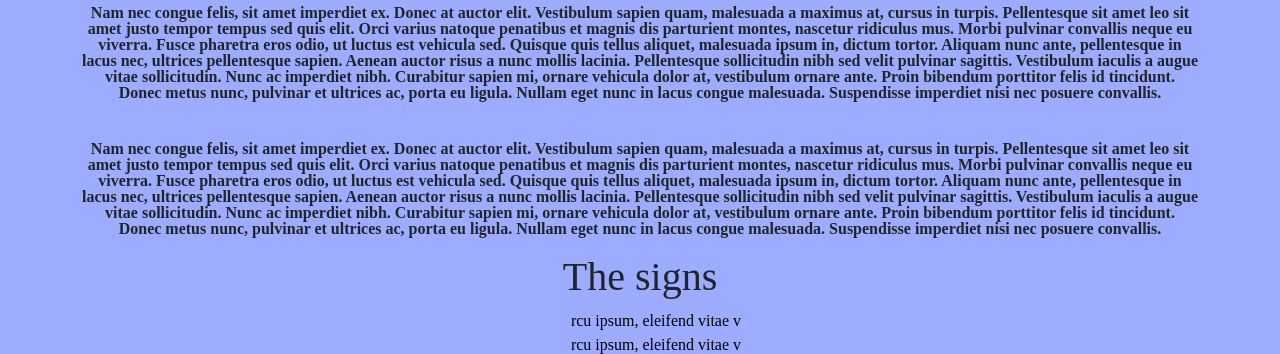
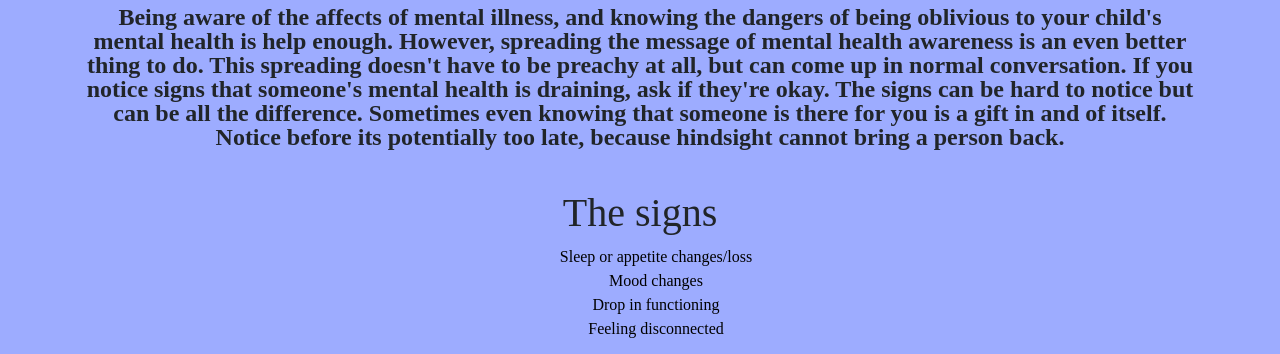
Before and after one commit to lreboseno22/Mental-Health-Awareness, a plain HTML site: page HTML/help.html in a window 1280 px wide. Shown: the part 605-959 px from the top of the page. Drawn offline with nearby package versions, Linux system fonts and the light colour scheme; a web font is replaced by a local one.

Commit message:
help page text

```diff
--- a/HTML/help.html
+++ b/HTML/help.html
@@ -25,24 +25,21 @@
             <img src="Images/Featured-image-visual-blog-Depressed-Girl-Blog-Header-01-1-e1580916482139.jpg" class="rounded mx-auto d-block img-fluid" alt="">
             <h1 class="display-6">How you can help.</h1>
             <div>
-                <p class="fs-6 lh-1">Nam nec congue felis, sit amet imperdiet ex. Donec at auctor elit. Vestibulum sapien quam, malesuada a maximus at, cursus in turpis. Pellentesque sit amet leo sit amet justo tempor tempus sed quis elit. Orci varius natoque penatibus et
-                    magnis dis parturient montes, nascetur ridiculus mus. Morbi pulvinar convallis neque eu viverra. Fusce pharetra eros odio, ut luctus est vehicula sed. Quisque quis tellus aliquet, malesuada ipsum in, dictum tortor. Aliquam nunc ante,
-                    pellentesque in lacus nec, ultrices pellentesque sapien. Aenean auctor risus a nunc mollis lacinia. Pellentesque sollicitudin nibh sed velit pulvinar sagittis. Vestibulum iaculis a augue vitae sollicitudin. Nunc ac imperdiet nibh.
-                    Curabitur sapien mi, ornare vehicula dolor at, vestibulum ornare ante. Proin bibendum porttitor felis id tincidunt. Donec metus nunc, pulvinar et ultrices ac, porta eu ligula. Nullam eget nunc in lacus congue malesuada. Suspendisse
-                    imperdiet nisi nec posuere convallis.</p>
+                <p class="fs-4 lh-1">Being aware of the affects of mental illness, and knowing the dangers of being oblivious to your child's mental health
+                is help enough. However, spreading the message of mental health awareness is an even better thing to do. This spreading doesn't have to
+                be preachy at all, but can come up in normal conversation. If you notice signs that someone's mental health is draining, ask if they're okay. The signs
+                can be hard to notice but can be all the difference. Sometimes even knowing that someone is there for you is a gift in and of itself. Notice before
+                its potentially too late, because hindsight cannot bring a person back.</p>
             </div>
             <div style="margin-top:40px">
-                <p class="fs-6 lh-1">Nam nec congue felis, sit amet imperdiet ex. Donec at auctor elit. Vestibulum sapien quam, malesuada a maximus at, cursus in turpis. Pellentesque sit amet leo sit amet justo tempor tempus sed quis elit. Orci varius natoque penatibus et magnis dis parturient
-                montes, nascetur ridiculus mus. Morbi pulvinar convallis neque eu viverra. Fusce pharetra eros odio, ut luctus est vehicula sed. Quisque quis tellus aliquet, malesuada ipsum in, dictum tortor. Aliquam nunc ante, pellentesque in lacus nec,
-                ultrices pellentesque sapien. Aenean auctor risus a nunc mollis lacinia. Pellentesque sollicitudin nibh sed velit pulvinar sagittis. Vestibulum iaculis a augue vitae sollicitudin. Nunc ac imperdiet nibh. Curabitur sapien mi, ornare vehicula
-                dolor at, vestibulum ornare ante. Proin bibendum porttitor felis id tincidunt. Donec metus nunc, pulvinar et ultrices ac, porta eu ligula. Nullam eget nunc in lacus congue malesuada. Suspendisse imperdiet nisi nec posuere convallis.</p>
+                <p class="fs-6 lh-1"></p>
             </div>
             <h1 class="display-6">The signs</h1>
             <ul>
-                <li style="list-style-position: inside;">rcu ipsum, eleifend vitae v</li>
-                <li style="list-style-position: inside;">rcu ipsum, eleifend vitae v</li>
-                <li style="list-style-position: inside;">rcu ipsum, eleifend vitae v</li>
-                <li style="list-style-position: inside;">rcu ipsum, eleifend vitae v</li>
+                <li style="list-style-position: inside; fs-5">Sleep or appetite changes/loss</li>
+                <li style="list-style-position: inside; fs-5">Mood changes</li>
+                <li style="list-style-position: inside; fs-5">Drop in functioning</li>
+                <li style="list-style-position: inside; fs-4">Feeling disconnected</li>
             </ul>
             <div class="d-inline-flex p-2 bd-highlight justify-content-evenly">
                 <img src="Images/mental-health-awareness-concept_23-2148511710.jpg" class="rounded float-start img-fluid" alt="..."
```
